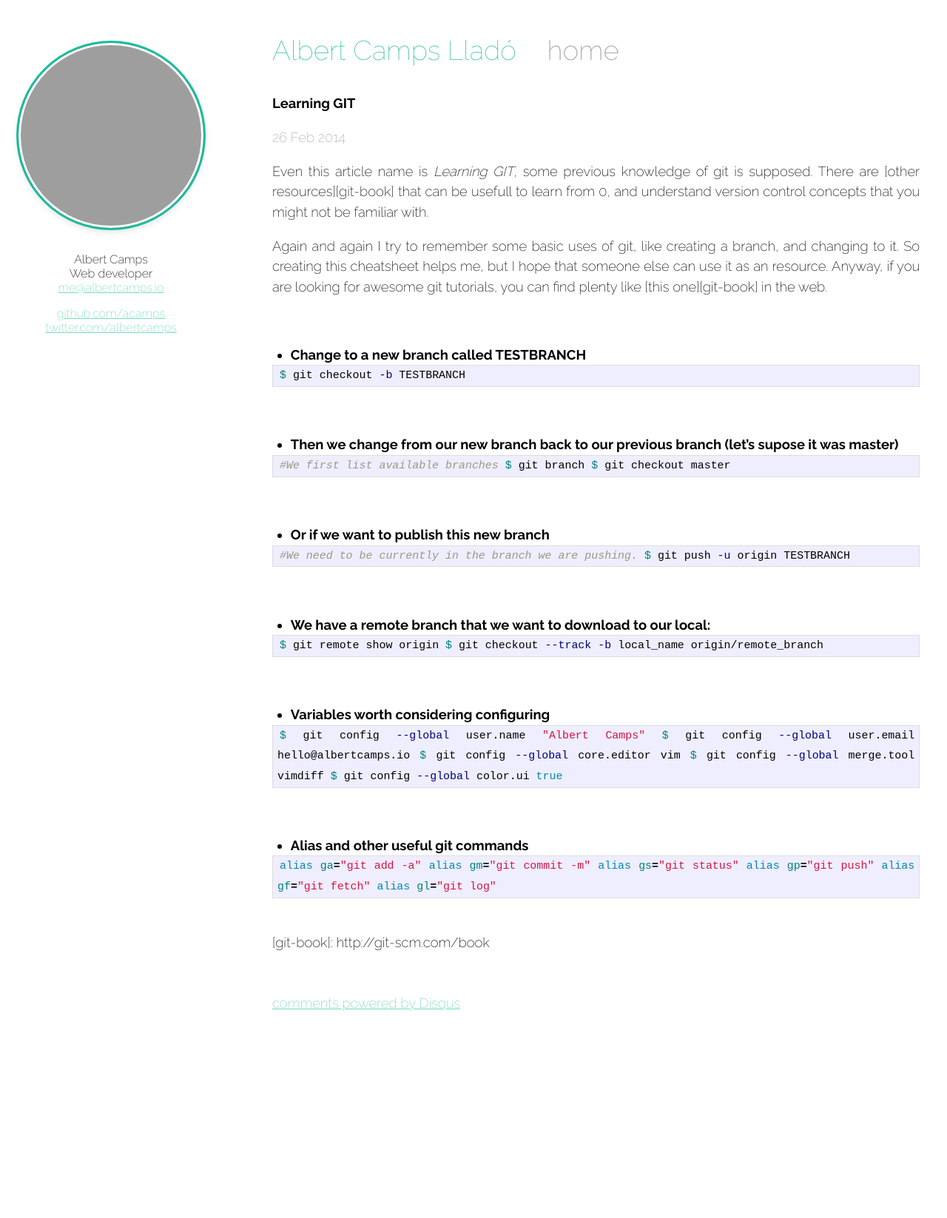
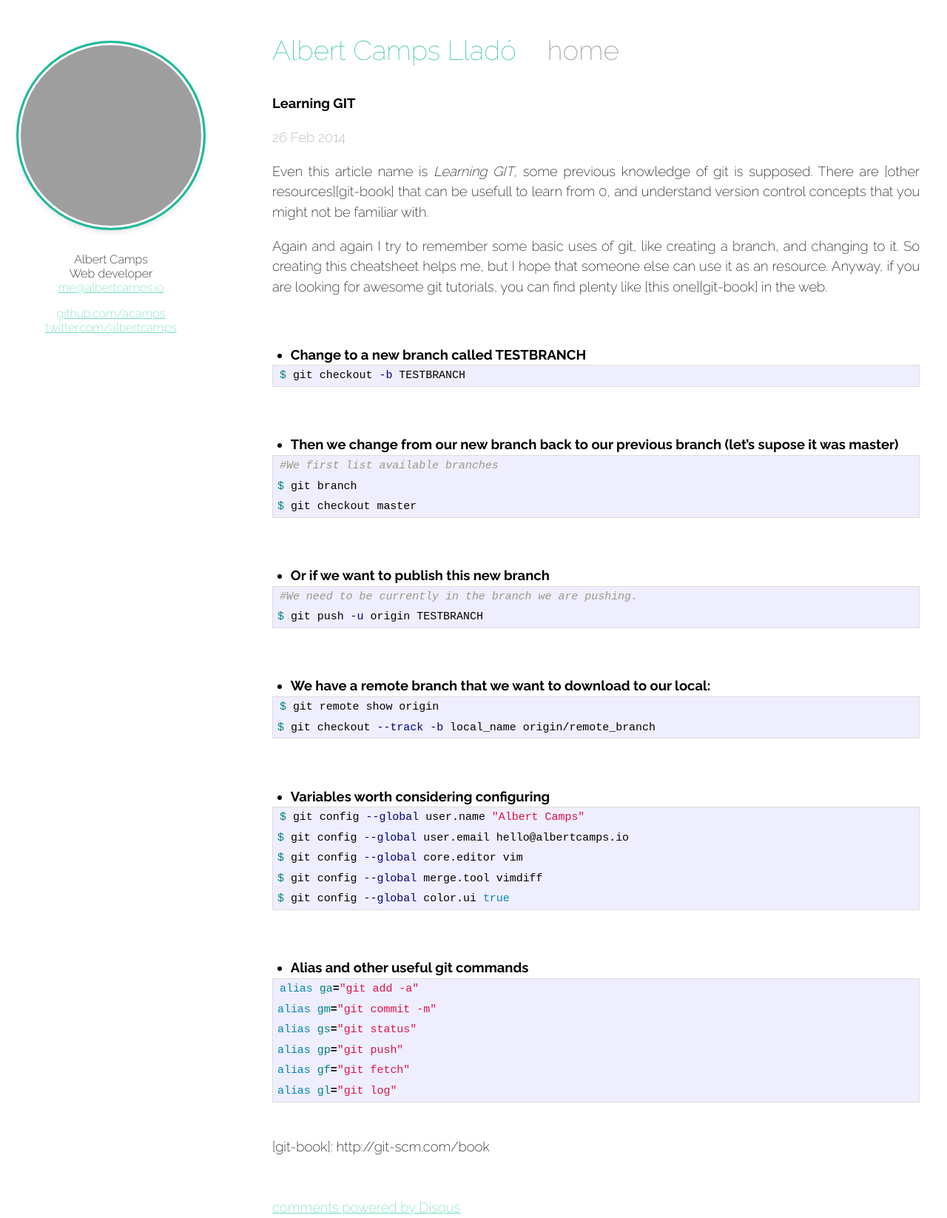
Before and after one commit to lapd-c/acamps.github.io, a Jekyll site: the page built from _posts/2014-02-26-learning-git.markdown, in a window 1280 px wide. Shown: the whole page at 74% size. Built offline with Jekyll 4.4.1, drawn with Linux system fonts in a browser that asks for light colours; Markdown is read by kramdown in place of the engine named in the settings; comment, search, counter and statistics services are not loaded; before the commit the page ends 1370 px from its top, so only the background shows below that; grey boxes are pictures that could not be loaded.

Commit message:
Fix white-space, checked

```diff
--- a/css/main.css
+++ b/css/main.css
@@ -151,6 +151,9 @@ ul.posts span {
 
 .post pre code {
   border: none;
+}
+
+.post pre code span {
   white-space: normal;
 }
 
```
